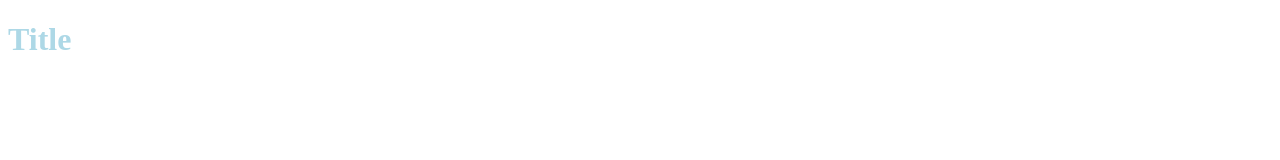
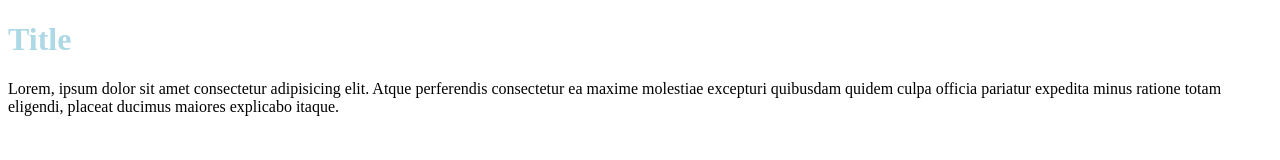
Before and after one commit to chas-academy/u02-cv-portfolio-TryFailCryTryAgain, a plain HTML site: page Index.html in a window 1280 px wide. Drawn offline with Linux system fonts and the light colour scheme.

Commit message:
Testing P element

```diff
--- a/Index.html
+++ b/Index.html
@@ -10,6 +10,7 @@
     <header></header>
     <main>
         <h1 class="Title">Title</h1>
+        <p>Lorem, ipsum dolor sit amet consectetur adipisicing elit. Atque perferendis consectetur ea maxime molestiae excepturi quibusdam quidem culpa officia pariatur expedita minus ratione totam eligendi, placeat ducimus maiores explicabo itaque.</p>
     </main>
     <footer></footer>
 </body>
```
